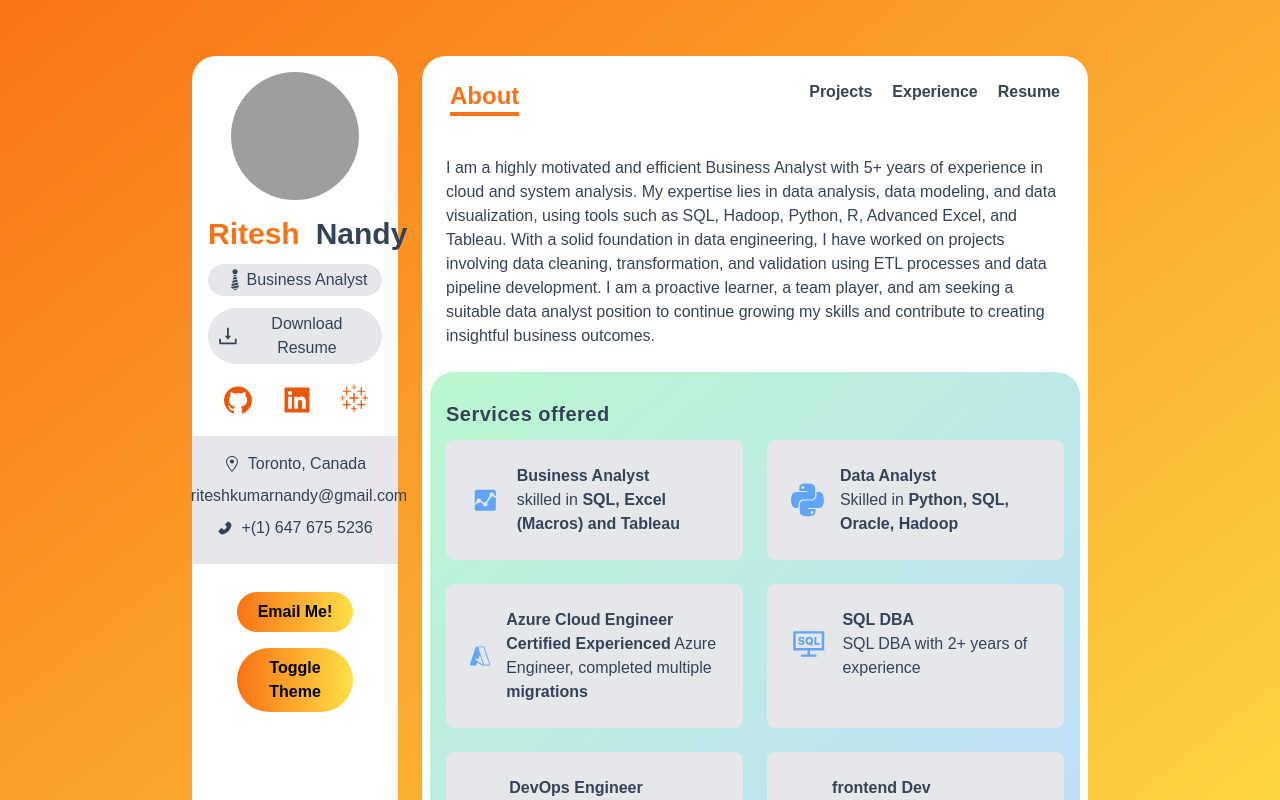
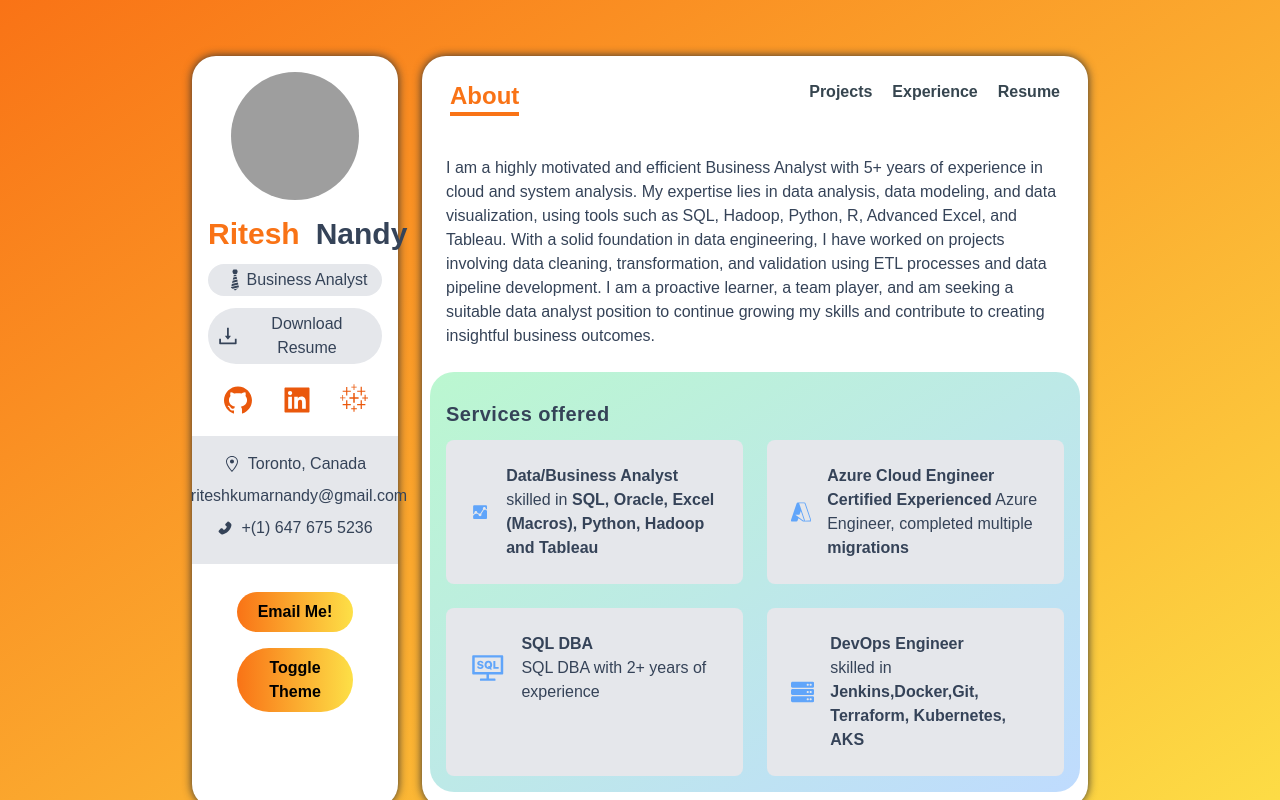
Before and after one commit to RiteshNandy/portfolio, a Next.js app: page / in a window 1280 px wide. Shown: the top 800 px of the page. Built offline with nearby package versions, Linux system fonts and the light colour scheme; grey boxes are pictures that could not be loaded.

Commit message:
added dark mode

```diff
--- a/components/Bar.tsx
+++ b/components/Bar.tsx
@@ -5,7 +5,7 @@ const Bar:FunctionComponent<{
     data:ISkill
 }> = ({ data: {Icon,level,name} }) => {
   return (
-    <div className='my-2 text-white rounded-full bg-slate-300'>
+    <div className='my-2 text-white rounded-full bg-slate-300 dark:bg-slate-300'>
         <div className="flex items-center px-4 py-1 rounded-full bg-gradient-to-r from-orange-500 to-yellow-500"
         style={{ width: level}}>
             <Icon className='mr-3 '/>
--- a/components/Navbar.tsx
+++ b/components/Navbar.tsx
@@ -40,7 +40,7 @@ useEffect(() => {
       <span className='text-xl font-bold text-orange-500 border-b-4 border-orange-500 md:text-2xl'>
         {activeItem}
       </span>
-      <div className='flex space-x-5 font-bold text-md text-custom_gray'>
+      <div className='flex space-x-5 font-bold text-md text-custom_gray dark:text-white'>
 
         <NavItem activeItem={activeItem} setActiveItem={setActiveItem} name='About' route='/'/>
         <NavItem activeItem={activeItem} setActiveItem={setActiveItem} name='Projects' route='/projects'/>
--- a/components/Sidebar.tsx
+++ b/components/Sidebar.tsx
@@ -2,10 +2,17 @@ import {AiFillGithub,AiFillLinkedin,AiOutlineMail,AiFillPhone,AiOutlineDownload}
 import {GoLocation} from 'react-icons/go'
 import {GiTie} from 'react-icons/gi'
 import {SiTableau} from 'react-icons/si'
-
+import { useTheme } from 'next-themes'
 import React from 'react';
 
 const Sidebar = () => {
+
+    const {theme, setTheme} = useTheme();
+
+    const changeTheme =()=>{
+        setTheme(theme==="light"?"dark":"light")
+    }
+
   return (
     <div>
         <img
@@ -20,12 +27,12 @@ const Sidebar = () => {
             <span className="font-bold">Nandy</span>
         </h3>
 
-        <p className='flex items-center justify-center px-2 py-1 my-3 bg-gray-200 rounded-full'>
+        <p className='flex items-center justify-center px-2 py-1 my-3 bg-gray-200 rounded-full dark:bg-dark-300'>
             <GiTie className="w-6 h-6" />
             Business Analyst
         </p>
 
-        <a className='flex items-center justify-center px-2 py-1 my-3 bg-gray-200 rounded-full' href='zdfsa' download=''>
+        <a className='flex items-center justify-center px-2 py-1 my-3 bg-gray-200 rounded-full dark:bg-dark-300' href='zdfsa' download=''>
             <AiOutlineDownload className="w-6 h-6" />
             Download Resume
         </a>
@@ -47,7 +54,7 @@ const Sidebar = () => {
         </div>
 
         {/* Contact Details*/}
-        <div className='py-4 my-5 bg-gray-200'
+        <div className='py-4 my-5 bg-gray-200 dark:bg-dark-300'
             style={{marginLeft: '-1rem', marginRight: '-1rem'}}>
             <div className='flex items-center justify-center space-x-2'>
                 <GoLocation />
@@ -78,7 +85,7 @@ const Sidebar = () => {
         </button>
 
         {/*Toggle Button*/}
-        <button className='w-8/12 px-5 py-2 my-2 font-bold text-black rounded-full bg-gradient-to-r from-orange-500 to-yellow-300 focus:outline-none'>
+        <button onClick={changeTheme} className='w-8/12 px-5 py-2 my-2 font-bold text-black rounded-full bg-gradient-to-r from-orange-500 to-yellow-300 focus:outline-none'>
             Toggle Theme
         </button>
 
--- a/data.ts
+++ b/data.ts
@@ -1,8 +1,8 @@
 
 import { SiMicrosoftazure } from 'react-icons/si'
 import { AiOutlineConsoleSql } from 'react-icons/ai'
-import {DiGoogleAnalytics, DiReact} from 'react-icons/di'
-import {FaServer, FaPython} from 'react-icons/fa'
+import {DiGoogleAnalytics} from 'react-icons/di'
+import {FaServer} from 'react-icons/fa'
 import { BsCircleFill } from "react-icons/bs";
 import { Iservice, ISkill } from './type'
 
@@ -11,15 +11,8 @@ export const services:Iservice[] = [
 
     {
         Icon: DiGoogleAnalytics,
-        title: "Business Analyst",
-        about: "skilled in <b>SQL, Excel (Macros) and Tableau</b>"
-
-    },
-
-    {
-        Icon: FaPython,
-        title: "Data Analyst",
-        about: "Skilled in <b>Python, SQL, Oracle, Hadoop</b>"
+        title: "Data/Business Analyst",
+        about: "skilled in <b>SQL, Oracle, Excel (Macros), Python, Hadoop and Tableau</b>"
 
     },
 
@@ -40,12 +33,6 @@ export const services:Iservice[] = [
         Icon: FaServer,
         title: "DevOps Engineer",
         about: "skilled in <b>Jenkins,Docker,Git, Terraform, Kubernetes, AKS</b>"
-    },
-
-    {
-        Icon: DiReact,
-        title: "frontend Dev",
-        about: "Skilled in <b>REACT, TS, JS, tailwindcss, HTML and CSS</b>"
     }
 
 ]
--- a/package.json
+++ b/package.json
@@ -17,6 +17,7 @@
     "eslint-config-next": "13.3.1",
     "icons": "^1.0.0",
     "next": "13.3.1",
+    "next-themes": "^0.2.1",
     "postcss": "8.4.23",
     "react": "^18.2.0",
     "react-dom": "18.2.0",
--- a/pages/_app.tsx
+++ b/pages/_app.tsx
@@ -1,18 +1,31 @@
 import Navbar from '@/components/Navbar'
 import Sidebar from '@/components/Sidebar'
 import '@/styles/globals.css'
+import { ThemeProvider } from 'next-themes'
 import type { AppProps } from 'next/app'
 
 export default function App({ Component, pageProps }: AppProps) {
   return (
-    <div className='grid grid-cols-12 gap-6 lg:px-48 my-14 md:px-32 sm:px-20'>
-      <div className='col-span-12 p-4 text-center bg-white lg:col-span-3 rounded-3xl'>
+    <ThemeProvider attribute='class'>
+
+      <div className='grid grid-cols-12 gap-6 lg:px-48 my-14 md:px-32 sm:px-20'>
+
+      <div className='col-span-12 p-4 text-center bg-white lg:col-span-3 rounded-3xl dark:bg-dark-500 shadow-custom-light dark:shadow-custom-dark'>
+
         <Sidebar/>
+
       </div>
-      <div className='flex flex-col col-span-12 overflow-hidden bg-white lg:col-span-9 rounded-3xl'>
+
+      <div className='flex flex-col col-span-12 overflow-hidden bg-white lg:col-span-9 rounded-3xl dark:bg-dark-500 shadow-custom-light dark:shadow-custom-dark'>
+
       <Navbar />
+
       <Component {...pageProps} />
+
       </div>
+
     </div>
+    </ThemeProvider>
+
   )
 }
--- a/pages/_document.tsx
+++ b/pages/_document.tsx
@@ -8,7 +8,7 @@ export default function Document() {
       <link rel="preconnect" href="https://fonts.gstatic.com" />
       <link href="https://fonts.googleapis.com/css2?family=Montserrat:wght@900" rel="stylesheet"></link>
       </Head>
-      <body className='bg-gradient-to-br from-orange-500 to-yellow-300'>
+      <body className='bg-gradient-to-br from-orange-500 to-yellow-300 dark:from-dark-500 dark:to-dark-700 dark:text-white'>
         <Main />
         <NextScript />
       </body>
--- a/pages/index.tsx
+++ b/pages/index.tsx
@@ -8,13 +8,13 @@ const index = () => {
       <h5 className='my-3 font-medium'>I am a highly motivated and efficient Business Analyst with 5+ years of experience in cloud and system analysis. My expertise lies in data analysis, data modeling, and data visualization, using tools such as SQL, Hadoop, Python, R, Advanced Excel, and Tableau. With a solid foundation in data engineering, I have worked on projects involving data cleaning, transformation, and validation using ETL processes and data pipeline development. I am a proactive learner, a team player, and am seeking a suitable data analyst position to continue growing my skills and contribute to creating insightful business outcomes.
       </h5>
 
-      <div className='flex-grow p-4 mt-3 mb-3 bg-gradient-to-br from-green-200 to-blue-200 rounded-3xl' style={{marginLeft: '-1rem', marginRight: '-1rem'}}>
+      <div className='flex-grow p-4 mt-3 mb-3 bg-gradient-to-br from-green-200 to-blue-200 rounded-3xl dark:bg-dark-300' style={{marginLeft: '-1rem', marginRight: '-1rem'}}>
 
-        <h6 className='my-3 text-xl font-bold tracking-wide' >Services offered</h6>
+        <h6 className='my-3 text-xl font-bold tracking-wide dark:text-dark-300' >Services offered</h6>
 
         <div className='grid gap-6 lg:grid-cols-2'>
           {services.map((service, index) => (
-            <div className='p-4 bg-gray-200 rounded-lg lg:col-span-1 '>
+            <div className='p-4 bg-gray-200 rounded-lg dark:text-dark-300 lg:col-span-1 '>
               <ServiceCard key={index} service={service} />
             </div>
           ))}
--- a/tailwind.config.js
+++ b/tailwind.config.js
@@ -5,9 +5,14 @@ module.exports = {
     './components/**/*.tsx',
     './app/**/*.{js,ts,jsx,tsx,mdx}',
   ],
+  darkMode: 'class',
   theme: {
     fontFamily: {
       'Montserrat': ['Montserrat'],
+    },
+    boxShadow:{
+        'custom-light': " 0 0 10px #313131",
+        'custom-dark': "5px 5px 10px #0a0c0e, -5px -5px 10px #14161c",
     },
     extend: {
       backgroundImage: {
@@ -22,9 +27,22 @@ module.exports = {
         'light_gray': {
           DEFAULT: '#D3D3D3',
         },
-        beige: '#F5F5DC'
+        beige: '#F5F5DC',
+        dark:{
+          DEFAULT: '#010101',
+          100: '#0a0b1e',
+          200: '#16181d',
+          300: '#16181d',
+          500: '#0f1115',
+          700: '#202125',
+        }
       },
     },
   },
   plugins: [],
+  variants: {
+    extend:{
+      boxShadow:["dark"]
+    },
+  }
 }
```
Also changed, not shown: 1 other file (tests, documents, lock files or other folders).
